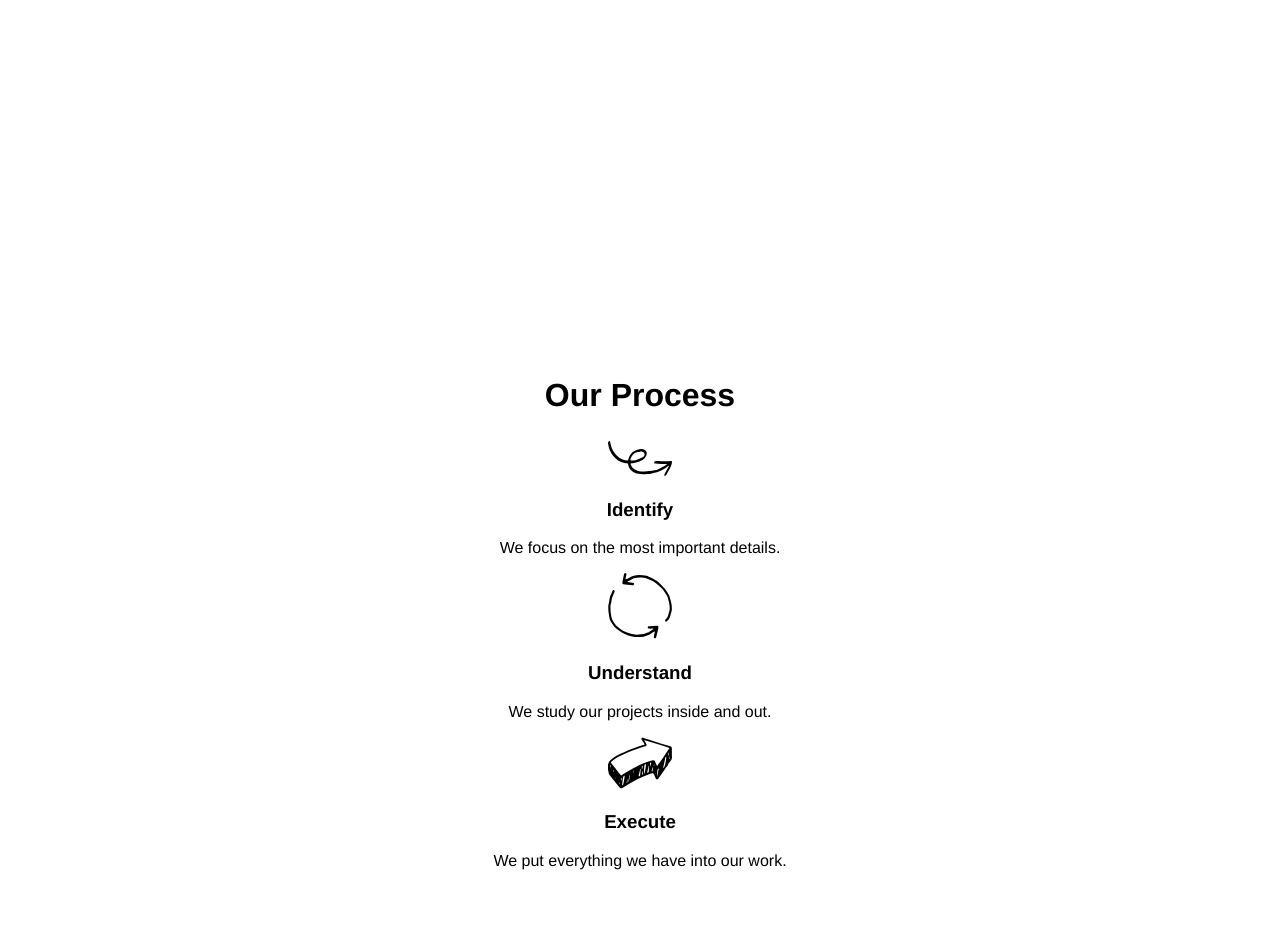
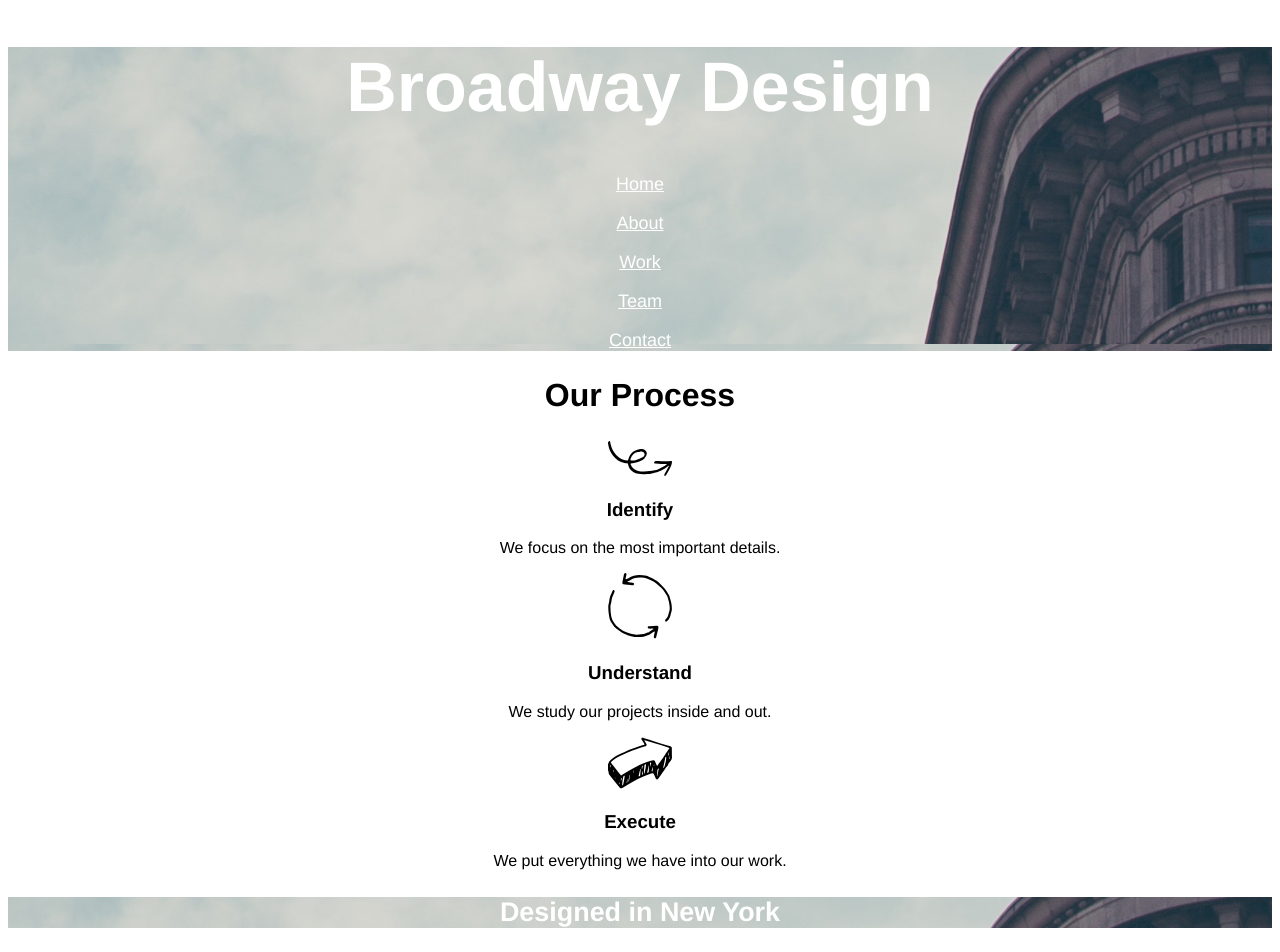
Before and after one commit to ginacastano/broadway, a plain HTML site: page index.html in a window 1280 px wide. Shown: the top 952 px of the page. Drawn offline with Linux system fonts and the light colour scheme.

Commit message:
Fixed reference to image to be relative to CSS file location

```diff
--- a/resources/css/style.css
+++ b/resources/css/style.css
@@ -31,12 +31,12 @@ p{
 }
 
 .header{
-  background-image: url("resources/images/the-flatiron-building.png");
+  background-image: url("../images/the-flatiron-building.png");
   color: white;
 }
 
 .tag{
-  background-image: url("resources/images/the-flatiron-building.png");
+  background-image: url("../images/the-flatiron-building.png");
   color: white;
   font-size: 23px;
 }
```
Also changed, not shown: index.html (line endings or trailing spaces).
